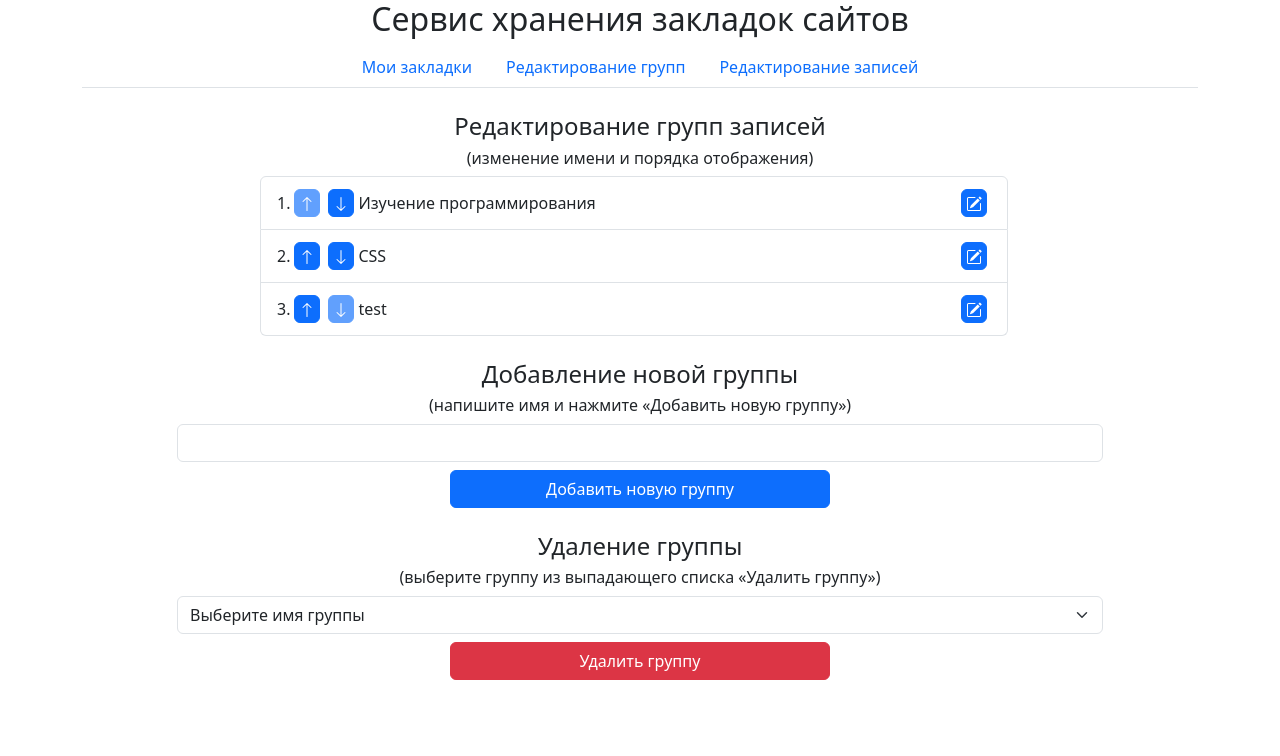
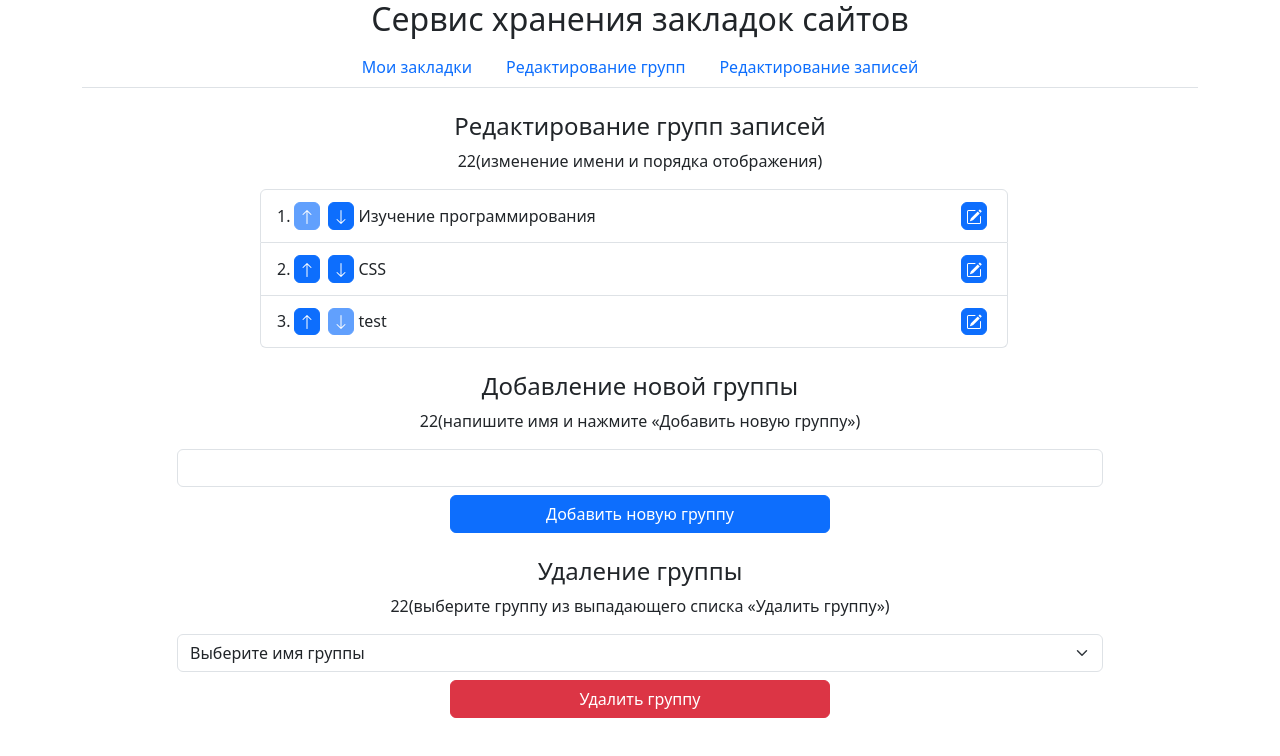
Before and after one commit to FoxTail25/code_mu_proj_bookmark_storage_service, a Vue app: page /edit_group in a window 1280 px wide. Shown: the top 756 px of the page. Built offline with nearby package versions, Linux system fonts and the light colour scheme.

Commit message:
Замена h на p заготовка под футер

```diff
--- a/src/App.vue
+++ b/src/App.vue
@@ -20,7 +20,7 @@ export default {
 
 <template>
 
-  <div class="container">
+  <div class="container mh-100">
 
     <PageHeader :msg="'Сервис хранения закладок сайтов'" :num="2" />
 
@@ -39,11 +39,23 @@ export default {
 
     <RouterView />
   </div>
+
+  <!-- <footer>foter</footer> -->
 </template>
 
 <style scoped>
 .otr {
   transform: scale(1, -1);
+}
+footer {
+  height: 40px;
+  position: sticky;
+  bottom: 0;
+  width: 100%;
+  background-color: rgba(102, 102, 102, 0.308);
+}
+.mh-100{
+  min-height: 100vh;
 }
 
 /* header {
--- a/src/components/PageHeader.vue
+++ b/src/components/PageHeader.vue
@@ -3,20 +3,29 @@ export default {
   props: {
     msg: String,
     num: Number,
+    tagName: String,
   },
   computed: {
     classN() {
       return this.num
         ? "text-center fs-" + this.num
         : "text-center fs-4"
+    },
+    tagN() {
+      if(this.tagName == 'P') {
+        return false
+      } else {
+        return true
       }
+    },
   }
 
 }
 </script>
 
 <template>
-	<header>
+  <header  v-if="tagN">
     <h2 :class="classN">{{ msg }}</h2>
   </header>
+  <p v-else :class="classN">{{22+  msg }}</p>
 </template>
--- a/src/views/EditGroupView.vue
+++ b/src/views/EditGroupView.vue
@@ -90,7 +90,7 @@ export default {
 
 <template>
   <PageHeader :msg="'Редактирование групп записей'" />
-  <PageHeader :msg="'(изменение имени и порядка отображения)'" :num="6" />
+  <PageHeader :msg="'(изменение имени и порядка отображения)'" :num="6"  :tagName="'P'"/>
   <!-- Изменение порядка и имени -->
   <!-- <div class="container"> -->
 
@@ -114,14 +114,14 @@ export default {
         <span v-if="!elem.edit" class="f1">
           {{ elem.section_name }}
         </span>
-        <input v-else="!elem.edit" type="text" class="form-control f1" v-model="nameText">
+        <input v-else type="text" class="form-control f1" v-model="nameText">
 
 
         <button v-if="!elem.edit" class="btn btn-primary p-1 m-1 lh-1"
           @click="editGroupName(elem.id, elem.section_name)" title="Изменить название группы">
           <EditText />
         </button>
-        <button v-else="!elem.edit" class="btn btn-primary p-1 m-1 lh-1" @click="saveGroupName(elem.id)"
+        <button v-else class="btn btn-primary p-1 m-1 lh-1" @click="saveGroupName(elem.id)"
           title="сохранить название группы">
           <SaveText />
         </button>
@@ -130,7 +130,7 @@ export default {
   </div>
   <!-- Добавление новой группы -->
   <PageHeader :msg="'Добавление новой группы'" />
-  <PageHeader :msg="'(напишите имя и нажмите 	&laquo;Добавить новую группу&raquo;)'" :num="6" />
+  <PageHeader :msg="'(напишите имя и нажмите 	&laquo;Добавить новую группу&raquo;)'" :num="6"  :tagName="'P'"/>
   <div class="mt-2 mb-4">
     <div class="row justify-content-center">
       <div class="col-10 mb-2">
@@ -141,7 +141,7 @@ export default {
   </div>
   <!-- Удаление группы -->
   <PageHeader :msg="'Удаление группы'" />
-  <PageHeader :msg="'(выберите группу	из выпадающего списка &laquo;Удалить группу&raquo;)'" :num="6" />
+  <PageHeader :msg="'(выберите группу	из выпадающего списка &laquo;Удалить группу&raquo;)'" :num="6" :tagName="'P'"/>
   <div class="mt-2">
     <div class="row justify-content-center">
       <div class="col-10 mb-2">
@@ -150,7 +150,7 @@ export default {
           <option v-for="elem in sorted" :value="elem.id" :key="elem.id">{{ elem.section_name }}</option>
         </select>
       </div>
-      <button class="btn btn-danger col-10 col-sm-6 col-md-4" @click="deleteGroup">Удалить группу</button>
+      <button class="btn btn-danger col-10 col-sm-6 col-md-4 mb-2" @click="deleteGroup">Удалить группу</button>
     </div>
   </div>
   <!-- </div> -->
```
Lines whose indentation alone changed are shown as unchanged.
